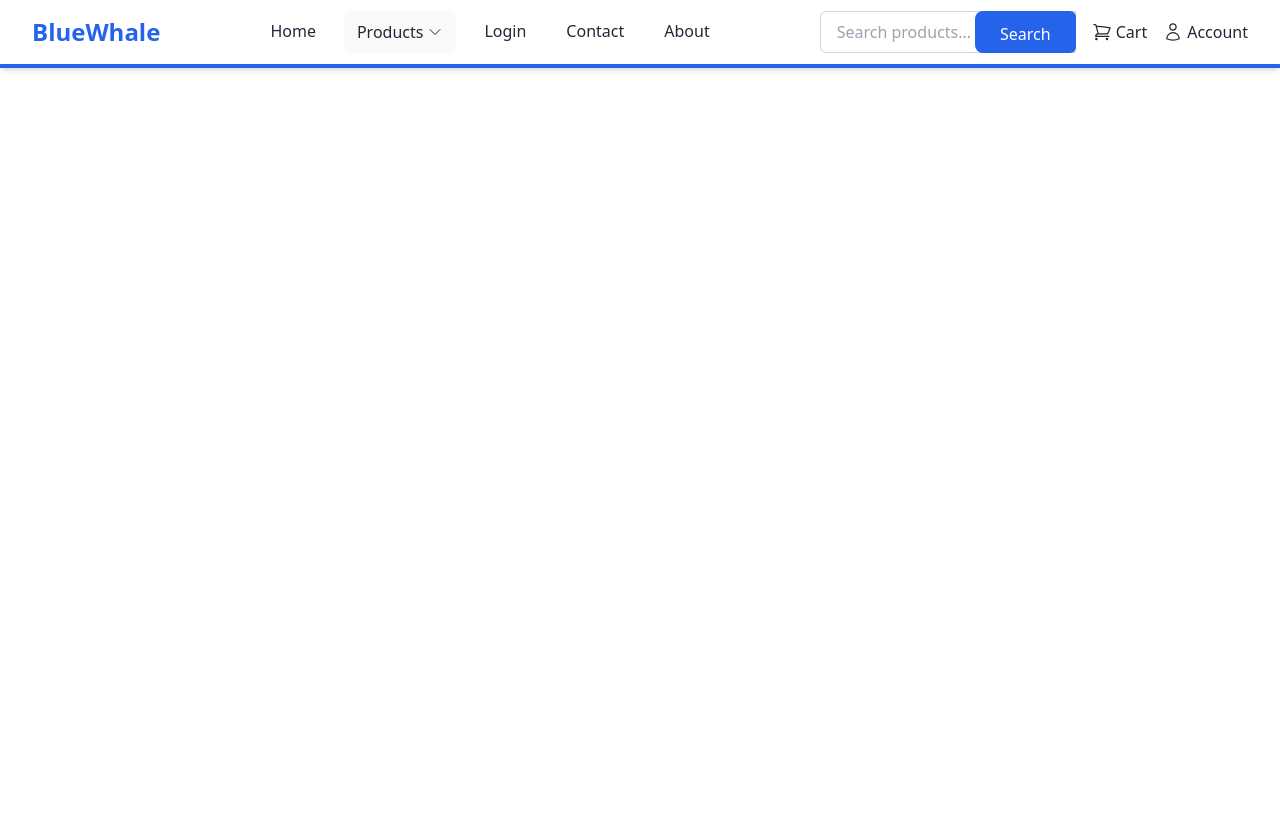
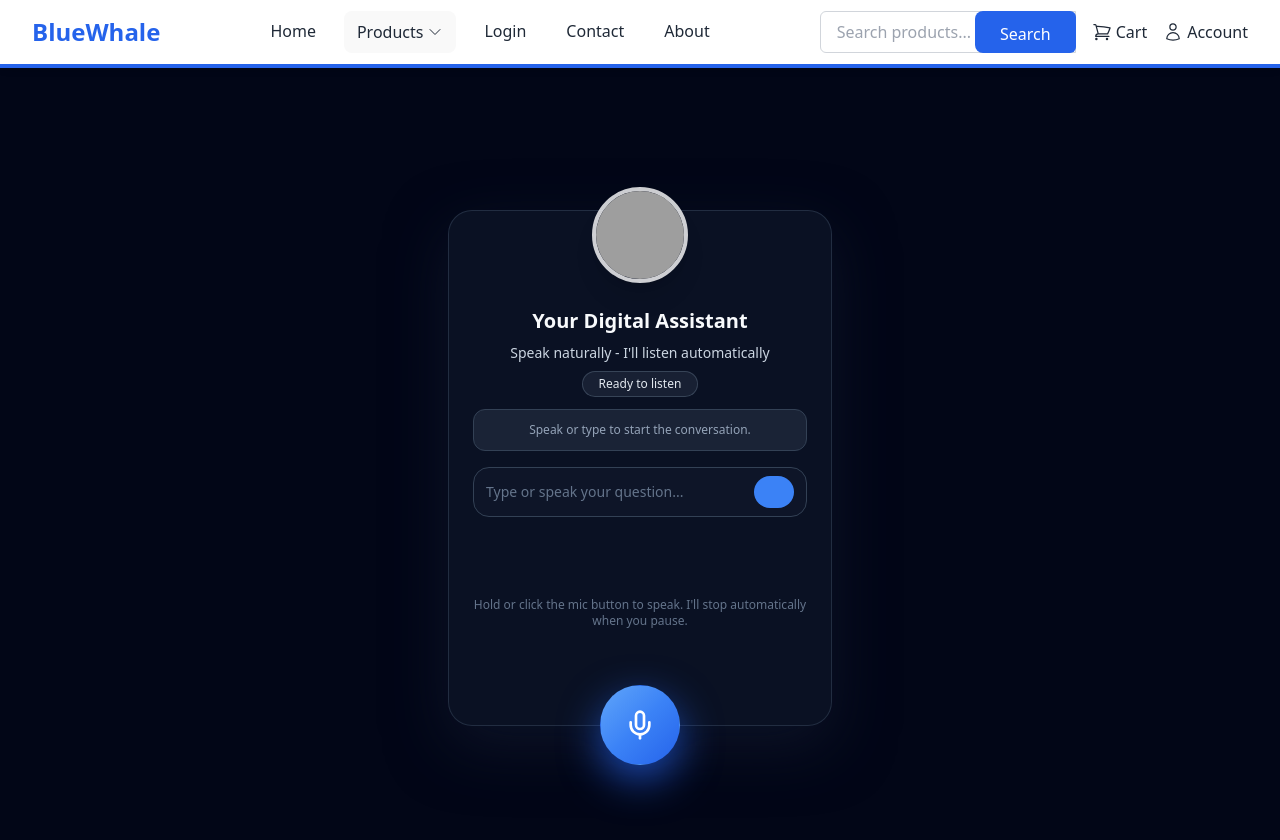
Before and after one commit to bluewhale-codes/NewBeesEcommerce, a React (Vite) app: page / in a window 1280 px wide. Shown: the top 840 px of the page. Before the commit the page ends 800 px from the top, so only its background shows below. Built offline with nearby package versions, Linux system fonts and the light colour scheme; grey boxes are pictures that could not be loaded.

Commit message:
Update routes for the home page

```diff
--- a/src/App.jsx
+++ b/src/App.jsx
@@ -76,7 +76,7 @@
         <Route path="/new" element={<NewProduct/>} />
         <Route path="/productList" element={<ProductListingPage products={products}/>} />
         <Route path="/cart" element={<ShoppingCart/>} />
-        <Route path="/assistant" element={<DigitalAssistant/>} />
+        <Route path="/" element={<DigitalAssistant/>} />
       </Routes>
     </BrowserRouter>
     </>
```
